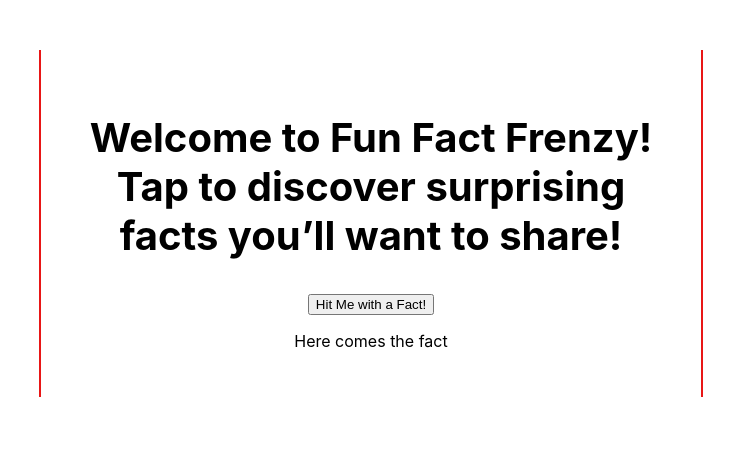
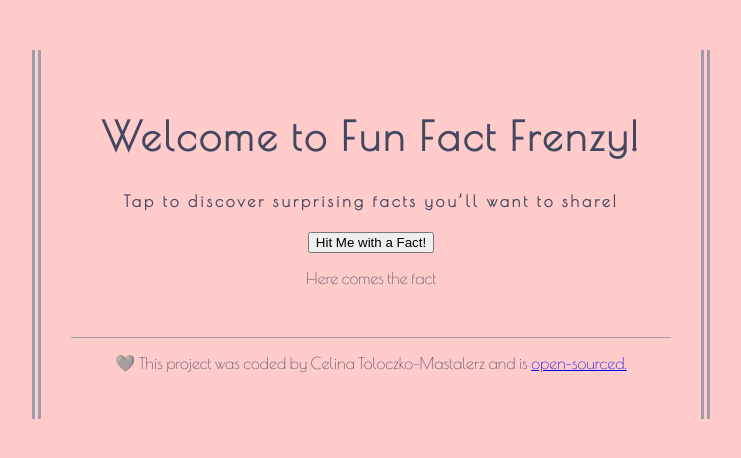
Before and after one commit to ctoloczko/react-random-facts, a React (Create React App) app: page / in a window 1280 px wide. Shown: the top 458 px of the page, without its empty margins (269-1010 px from the left). Built offline with nearby package versions, Linux system fonts and the light colour scheme.

Commit message:
added footer and styling to the app

```diff
--- a/public/index.html
+++ b/public/index.html
@@ -24,7 +24,13 @@
       work correctly both with client-side routing and a non-root public URL.
       Learn how to configure a non-root public URL by running `npm run build`.
     -->
-    <title>React App</title>
+    <link rel="preconnect" href="https://fonts.googleapis.com" />
+    <link rel="preconnect" href="https://fonts.gstatic.com" crossorigin />
+    <link
+      href="https://fonts.googleapis.com/css2?family=Hind:wght@300;400;500;600;700&family=Montserrat:ital,wght@0,100..900;1,100..900&family=Poiret+One&display=swap"
+      rel="stylesheet"
+    />
+    <title>Random facts</title>
   </head>
   <body>
     <noscript>You need to enable JavaScript to run this app.</noscript>
--- a/src/App.css
+++ b/src/App.css
@@ -1,12 +1,29 @@
+body {
+  background-color: #ffcbcb;
+}
+
 .app {
   text-align: center;
   margin: 50px auto;
   padding: 30px;
   max-width: 600px;
-  border-left: solid 2px #e81616;
-  border-right: solid 2px #e81616;
+  border-left: double 9px rgb(64, 112, 136, 0.5);
+  border-right: double 9px rgb(64, 112, 136, 0.5);
+  font-family: "Poiret One", sans-serif;
+  background-color: #ffcbcb;
+  color: rgb(19, 39, 67, 0.8);
 }
 
 h2 {
   font-size: 40px;
+  letter-spacing: 3px;
 }
+
+h4 {
+  letter-spacing: 3px;
+}
+
+footer {
+  margin-top: 50px;
+  border-top: solid 1px rgb(64, 112, 136, 0.5);
+}
--- a/src/App.js
+++ b/src/App.js
@@ -3,9 +3,24 @@ import FactsGenerator from "./FactsGenerator";
 
 function App() {
   return (
-    <div className="app">
-      <FactsGenerator />
-    </div>
+    <>
+      <div className="app">
+        <FactsGenerator />
+
+        <footer>
+          <p class="text-center text-muted">
+            🩶 This project was coded by Celina Toloczko-Mastalerz and is{" "}
+            <a
+              href="https://github.com/ctoloczko"
+              target="_blank"
+              rel="noopener noreferrer"
+            >
+              open-sourced.
+            </a>
+          </p>
+        </footer>
+      </div>
+    </>
   );
 }
 
--- a/src/FactsGenerator.js
+++ b/src/FactsGenerator.js
@@ -5,11 +5,8 @@ import "./App.css";
 export default function FactsGenerator() {
   return (
     <>
-      <h2>
-        {" "}
-        Welcome to Fun Fact Frenzy! Tap to discover surprising facts you’ll want
-        to share!{" "}
-      </h2>
+      <h2> Welcome to Fun Fact Frenzy! </h2>
+      <h4>Tap to discover surprising facts you’ll want to share!</h4>
       <button>Hit Me with a Fact!</button>
 
       <Fact />
```
